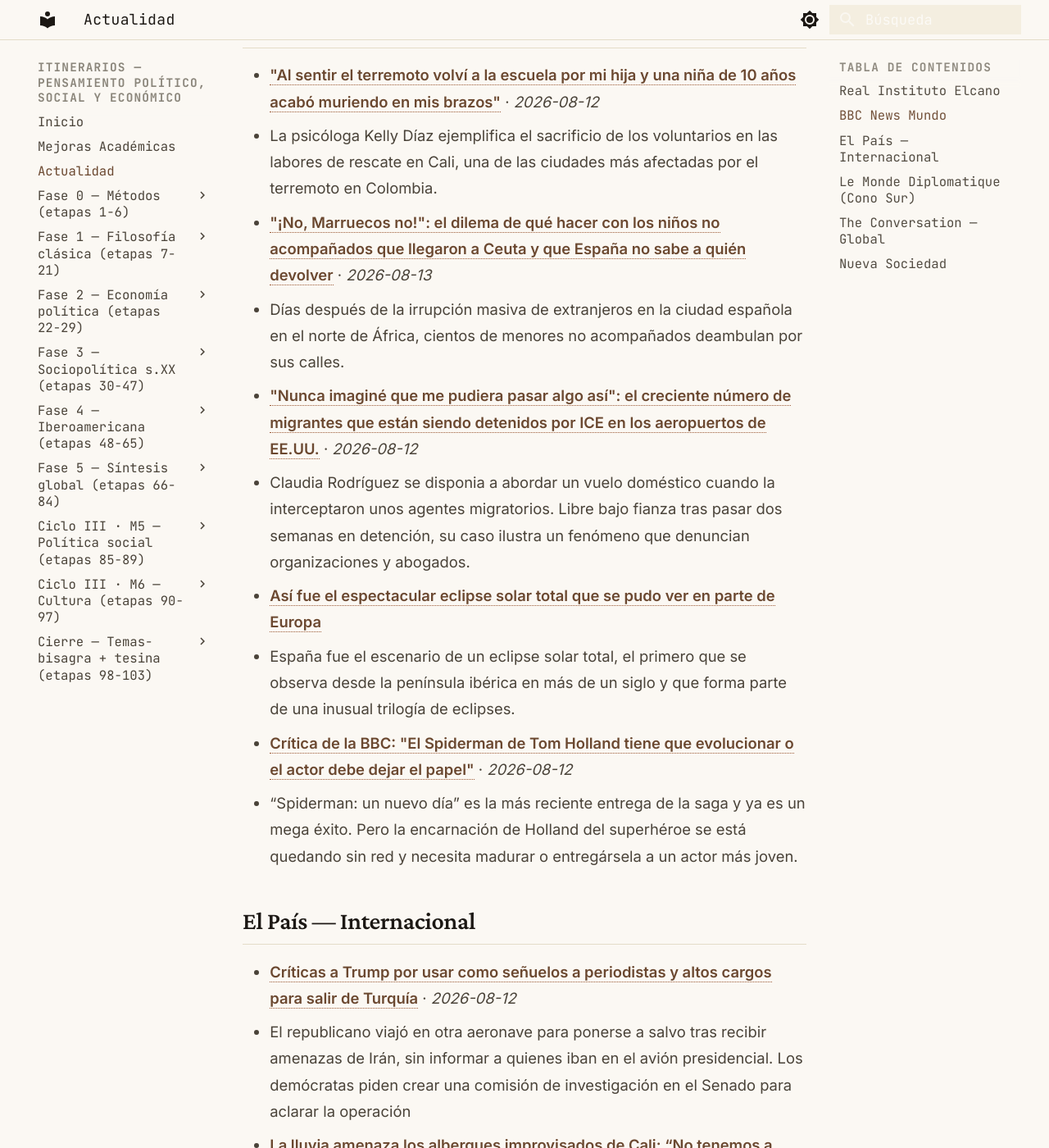
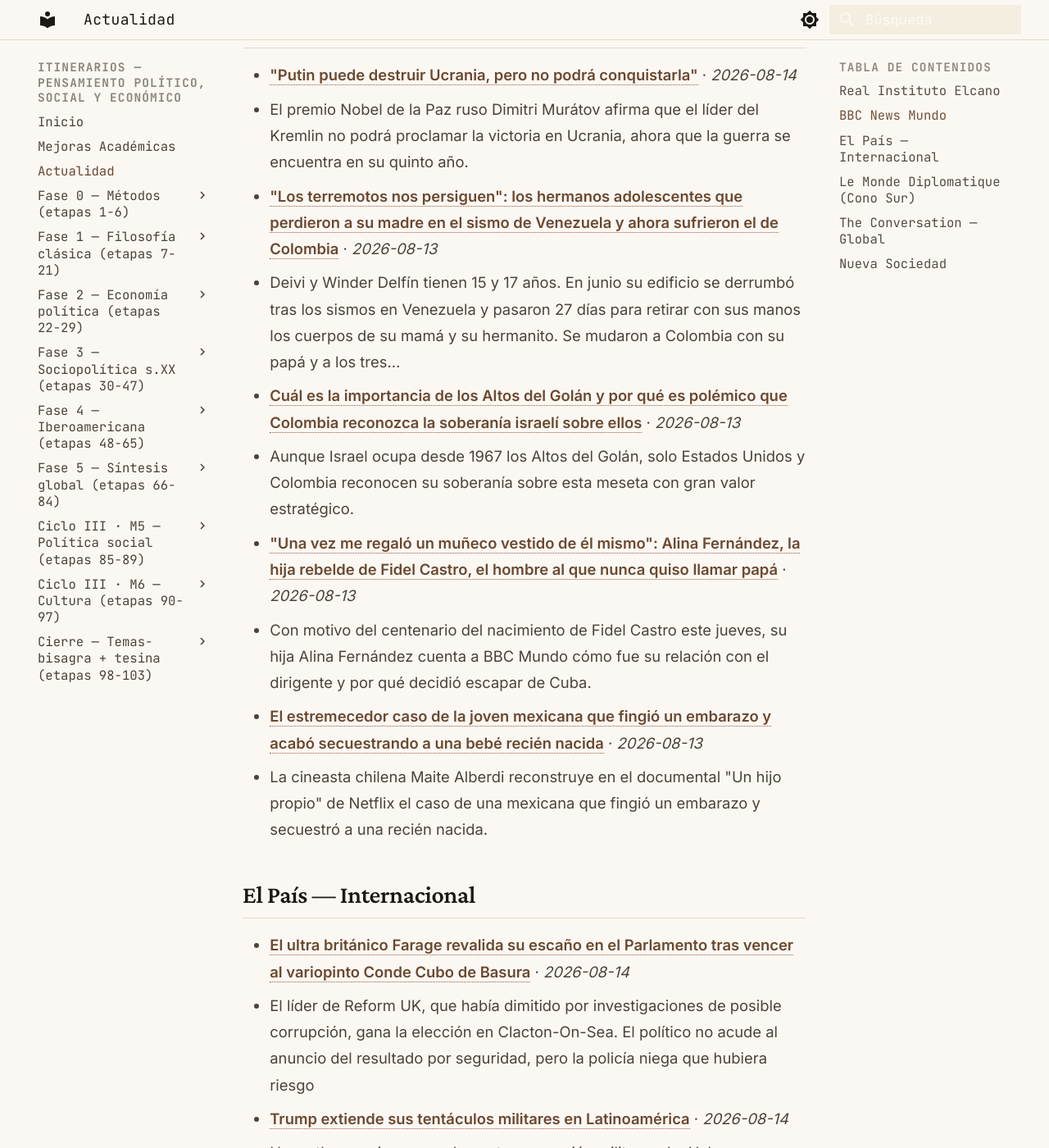
Before and after one commit to MrSpagVi/Curso, an MkDocs documentation site: the page built from docs/actualidad.md, in a window 1280 px wide and 1400 px high, scrolled down 823 px. Shown: the whole window at 82% size. Built offline with MkDocs 1.6.1 and Material for MkDocs 9.7.7, drawn with Linux system fonts in a browser that asks for light colours; some of the changed text lies outside the part shown.

Commit message:
auto: actualidad 2026-08-14

```diff
--- a/docs/actualidad.md
+++ b/docs/actualidad.md
@@ -6,7 +6,7 @@ title: Actualidad
 
 Últimos titulares de fuentes que dictan agenda en ciencia política y geopolítica. Actualizado automáticamente cada día (vía GitHub Actions).
 
-_Última actualización: 2026-08-13 07:13 UTC_
+_Última actualización: 2026-08-14 07:11 UTC_
 
 !!! tip "Ritual mensual — #actualidad"
     El último sábado de cada mes: agarrá **un** titular de los de abajo y escribí **300 palabras** aplicándole **2 autores** del último mes que leíste. ¿Qué diría cada uno? ¿En qué chocan? No resumas la noticia — usala como caso para pensar con las herramientas que venís construyendo. Guardá el texto con el tag `#actualidad` en tu sistema de notas. Esto convierte la teoría en criterio sobre la coyuntura: el objetivo del plan no es citar a Maquiavelo, es leer el presente con él.
@@ -17,25 +17,25 @@ _Sin datos en esta ejecución. Visitar fuente: [https://www.realinstitutoelcano.
 
 ## BBC News Mundo
 
-- **["Al sentir el terremoto volví a la escuela por mi hija y una niña de 10 años acabó muriendo en mis brazos"](https://www.bbc.com/mundo/articles/c1l12ed1336o?at_medium=RSS&at_campaign=rss)** · *2026-08-12*
-  - La psicóloga Kelly Díaz ejemplifica el sacrificio de los voluntarios en las labores de rescate en Cali, una de las ciudades más afectadas por el terremoto en Colombia.
-- **["¡No, Marruecos no!": el dilema de qué hacer con los niños no acompañados que llegaron a Ceuta y que España no sabe a quién devolver](https://www.bbc.com/mundo/articles/cly9p3lgw6no?at_medium=RSS&at_campaign=rss)** · *2026-08-13*
-  - Días después de la irrupción masiva de extranjeros en la ciudad española en el norte de África, cientos de menores no acompañados deambulan por sus calles.
-- **["Nunca imaginé que me pudiera pasar algo así": el creciente número de migrantes que están siendo detenidos por ICE en los aeropuertos de EE.UU.](https://www.bbc.com/mundo/articles/cn0nye17n5wo?at_medium=RSS&at_campaign=rss)** · *2026-08-12*
-  - Claudia Rodríguez se disponia a abordar un vuelo doméstico cuando la interceptaron unos agentes migratorios. Libre bajo fianza tras pasar dos semanas en detención, su caso ilustra un fenómeno que denuncian organizaciones y abogados.
-- **[Así fue el espectacular eclipse solar total que se pudo ver en parte de Europa](https://www.bbc.co.uk/mundo/live/crwyjxjzj763t?at_medium=RSS&at_campaign=rss)**
-  - España fue el escenario de un eclipse solar total, el primero que se observa desde la península ibérica en más de un siglo y que forma parte de una inusual trilogía de eclipses.
-- **[Crítica de la BBC: "El Spiderman de Tom Holland tiene que evolucionar o el actor debe dejar el papel"](https://www.bbc.com/mundo/articles/cddjq4g1e1do?at_medium=RSS&at_campaign=rss)** · *2026-08-12*
-  - “Spiderman: un nuevo día” es la más reciente entrega de la saga y ya es un mega éxito. Pero la encarnación de Holland del superhéroe se está quedando sin red y necesita madurar o entregársela a un actor más joven.
+- **["Putin puede destruir Ucrania, pero no podrá conquistarla"](https://www.bbc.com/mundo/articles/ckgd82zj14zo?at_medium=RSS&at_campaign=rss)** · *2026-08-14*
+  - El premio Nobel de la Paz ruso Dimitri Murátov afirma que el líder del Kremlin no podrá proclamar la victoria en Ucrania, ahora que la guerra se encuentra en su quinto año.
+- **["Los terremotos nos persiguen": los hermanos adolescentes que perdieron a su madre en el sismo de Venezuela y ahora sufrieron el de Colombia](https://www.bbc.com/mundo/articles/c934x32d0n7o?at_medium=RSS&at_campaign=rss)** · *2026-08-13*
+  - Deivi y Winder Delfín tienen 15 y 17 años. En junio su edificio se derrumbó tras los sismos en Venezuela y pasaron 27 días para retirar con sus manos los cuerpos de su mamá y su hermanito. Se mudaron a Colombia con su papá y a los tres…
+- **[Cuál es la importancia de los Altos del Golán y por qué es polémico que Colombia reconozca la soberanía israelí sobre ellos](https://www.bbc.com/mundo/articles/cd0xp44y755o?at_medium=RSS&at_campaign=rss)** · *2026-08-13*
+  - Aunque Israel ocupa desde 1967 los Altos del Golán, solo Estados Unidos y Colombia reconocen su soberanía sobre esta meseta con gran valor estratégico.
+- **["Una vez me regaló un muñeco vestido de él mismo": Alina Fernández, la hija rebelde de Fidel Castro, el hombre al que nunca quiso llamar papá](https://www.bbc.com/mundo/articles/c4gw0v0r2d6o?at_medium=RSS&at_campaign=rss)** · *2026-08-13*
+  - Con motivo del centenario del nacimiento de Fidel Castro este jueves, su hija Alina Fernández cuenta a BBC Mundo cómo fue su relación con el dirigente y por qué decidió escapar de Cuba.
+- **[El estremecedor caso de la joven mexicana que fingió un embarazo y acabó secuestrando a una bebé recién nacida](https://www.bbc.com/mundo/articles/c5y48nxqq22o?at_medium=RSS&at_campaign=rss)** · *2026-08-13*
+  - La cineasta chilena Maite Alberdi reconstruye en el documental "Un hijo propio" de Netflix el caso de una mexicana que fingió un embarazo y secuestró a una recién nacida.
 
 ## El País — Internacional
 
-- **[Críticas a Trump por usar como señuelos a periodistas y altos cargos para salir de Turquía](https://elpais.com/internacional/2026-08-12/criticas-a-trump-por-usar-como-senuelos-a-periodistas-y-altos-cargos-para-salir-de-turquia.html)** · *2026-08-12*
-  - El republicano viajó en otra aeronave para ponerse a salvo tras recibir amenazas de Irán, sin informar a quienes iban en el avión presidencial. Los demócratas piden crear una comisión de investigación en el Senado para aclarar la operación
-- **[La lluvia amenaza los albergues improvisados de Cali: “No tenemos a dónde ir”](https://elpais.com/america-colombia/2026-08-13/la-lluvia-amenaza-los-albergues-improvisados-de-cali-no-tenemos-a-donde-ir.html)** · *2026-08-13*
-  - La ciudadanía ha construido albergues informales para atender, con sus propias manos, a cientos de personas que no han recibido el apoyo de la Alcaldía
-- **[El chavismo y la oposición venezolana acuerdan renovar a todos los magistrados del Supremo](https://elpais.com/america/2026-08-13/el-chavismo-y-la-oposicion-venezolana-acuerdan-renovar-a-todos-los-magistrados-del-supremo.html)** · *2026-08-13*
-  - La mesa de negociación, tutelada por Estados Unidos, volverá a reunirse a mediados de septiembre
+- **[El ultra británico Farage revalida su escaño en el Parlamento tras vencer al variopinto Conde Cubo de Basura](https://elpais.com/internacional/2026-08-14/el-ultra-britanico-farage-revalida-su-escano-en-el-parlamento-tras-vencer-al-variopinto-conde-cubo-de-basura.html)** · *2026-08-14*
+  - El líder de Reform UK, que había dimitido por investigaciones de posible corrupción, gana la elección en Clacton-On-Sea. El político no acude al anuncio del resultado por seguridad, pero la policía niega que hubiera riesgo
+- **[Trump extiende sus tentáculos militares en Latinoamérica](https://elpais.com/america/2026-08-14/ee-uu-reafirma-en-colombia-y-cuba-la-disposicion-de-su-ejercito-a-intervenir-en-latinoamerica-en-defensa-de-sus-intereses.html)** · *2026-08-14*
+  - Hegseth anuncia que no descarta una opción militar en La Habana y plantea operaciones en suelo colombiano. La estrategia de Trump para controlar la región choca con la resistencia de México y la sumisión de Centroamérica
+- **[La “carrera de obstáculos” de las afganas para pedir el traslado a España: años de espera, documentos “imposibles” y recursos judiciales](https://elpais.com/internacional/2026-08-14/la-carrera-de-obstaculos-de-las-afganas-para-pedir-el-traslado-a-espana-anos-de-espera-documentos-imposibles-y-recursos-judiciales.html)** · *2026-08-14*
+  - Las embajadas españolas en Irán y Pakistán deniegan un número creciente de peticiones de víctimas de los talibanes, según varias ONG
 - **[El Kremlin teme los votos por la paz](https://elpais.com/internacional/2026-08-13/el-kremlin-teme-los-votos-por-la-paz.html)** · *2026-08-13*
   - El partido Yábloko, única formación de Rusia contra la guerra en Ucrania, ha pasado a ser contemplado por el poder como un peligro y ha sido excluido de las elecciones
 - **[Las últimas elecciones de Trump](https://elpais.com/opinion/2026-08-10/las-ultimas-elecciones-de-trump.html)** · *2026-08-10*
@@ -47,16 +47,16 @@ _Sin datos en esta ejecución. Visitar fuente: [https://www.eldiplo.org/feed/](h
 
 ## The Conversation — Global
 
-- **[‘No, I want Mum!’ Does it feel like your child has a favourite parent?](https://theconversation.com/no-i-want-mum-does-it-feel-like-your-child-has-a-favourite-parent-289398)** · *2026-08-13*
-  - It’s okay if a child occasionally chooses one parent over the other. What matters more is whether the child has reliable relationships with both parents.
-- **[As Brisbane 2032 gets closer, Australian girls are quitting organised sports. What can be done?](https://theconversation.com/as-brisbane-2032-gets-closer-australian-girls-are-quitting-organised-sports-what-can-be-done-289152)** · *2026-08-13*
-  - Girls who are 15 now will be about 21 when Brisbane 2032 rolls around. But many will have walked away from sports by then.
-- **[Why the $2.5 billion Tomago aluminium deal is no ordinary bailout](https://theconversation.com/why-the-2-5-billion-tomago-aluminium-deal-is-no-ordinary-bailout-289629)** · *2026-08-13*
-  - The government’s approach to saving Tomago offers a blueprint for other interventions to future-proof industry, such as at Whyalla.
-- **[Safe havens protect Australian mammals from invasive predators. Why aren’t they working for other animal groups?](https://theconversation.com/safe-havens-protect-australian-mammals-from-invasive-predators-why-arent-they-working-for-other-animal-groups-289228)** · *2026-08-13*
-  - Fenced-off safe havens and islands free from cats and foxes have given endangered mammals breathing space. But they’re not yet helping many other groups of animals
-- **[A new ADHD drug targets three brain chemicals instead of two. Here’s what that means](https://theconversation.com/a-new-adhd-drug-targets-three-brain-chemicals-instead-of-two-heres-what-that-means-288710)** · *2026-08-13*
-  - Along with dopamine and noradrenaline, this new drug also impacts levels of serotonin.
+- **[Russia investing in missiles to outplay Ukraine’s drone tactics](https://theconversation.com/russia-investing-in-missiles-to-outplay-ukraines-drone-tactics-289727)** · *2026-08-14*
+  - Kyiv fears its missile defences will leave it vulnerable to Russian attacks on its power infrastructure before winter..
+- **[Albanese makes fresh pitch to Trump for Australia to be given relief on tariffs](https://theconversation.com/albanese-makes-fresh-pitch-to-trump-for-australia-to-be-given-relief-on-tariffs-289607)** · *2026-08-14*
+  - The US president has agreed to “consider” the request.
+- **[Worried your toddler isn’t getting enough iron? Here’s what parents need to know](https://theconversation.com/worried-your-toddler-isnt-getting-enough-iron-heres-what-parents-need-to-know-289621)** · *2026-08-14*
+  - Drinking a lot of cow’s milk can increase your child’s risk of low iron. Here’s what to look out for.
+- **[‘A costly mistake’: new review finds giving WA billions in extra GST was unfair to other states](https://theconversation.com/a-costly-mistake-new-review-finds-giving-wa-billions-in-extra-gst-was-unfair-to-other-states-289599)** · *2026-08-14*
+  - The 2018 “reforms” were bad policy. The sooner they are unwound the better.
+- **[Crocodiles can’t fly. Birds can. Scientists have finally figured out why](https://theconversation.com/crocodiles-cant-fly-birds-can-scientists-have-finally-figured-out-why-288832)** · *2026-08-14*
+  - New research suggests crocodiles used to have hot blood and fast metabolisms, but gave it all up to lurk underwater waiting for prey.
 
 ## Nueva Sociedad
 
```
